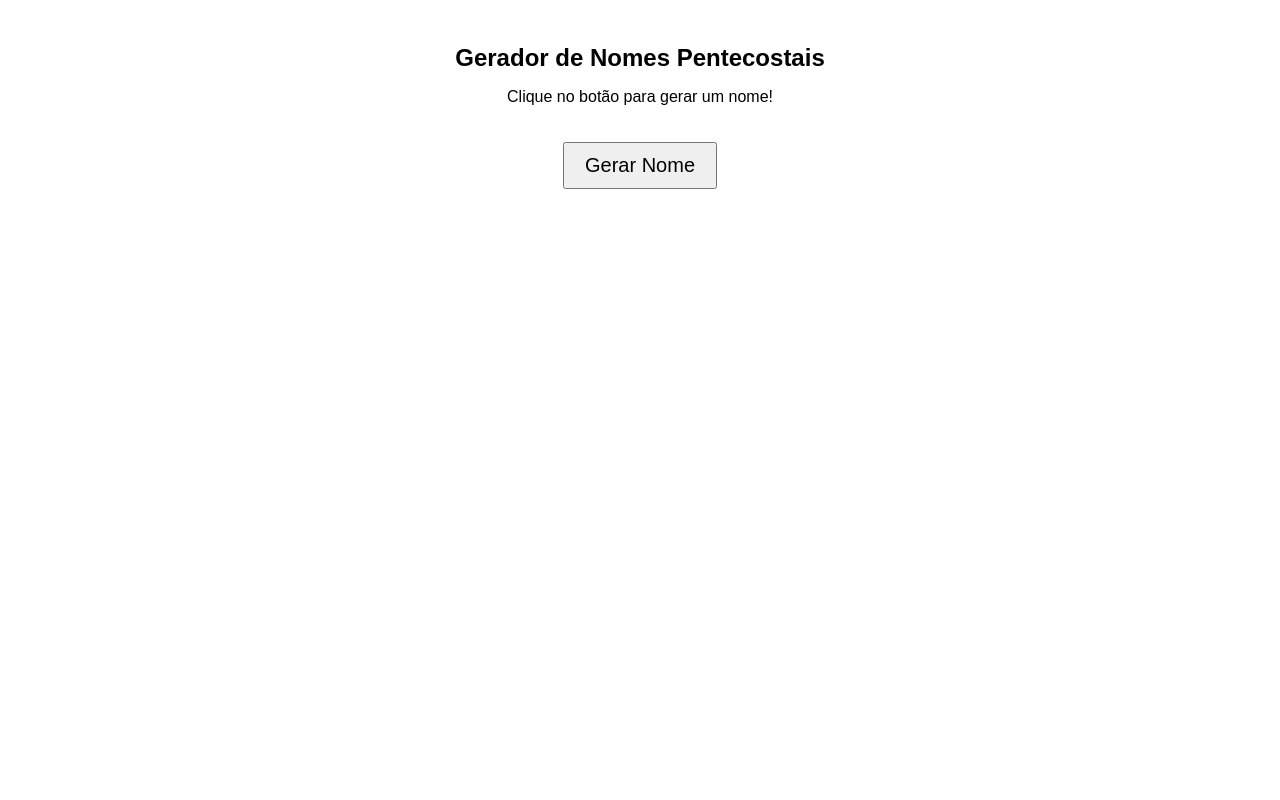
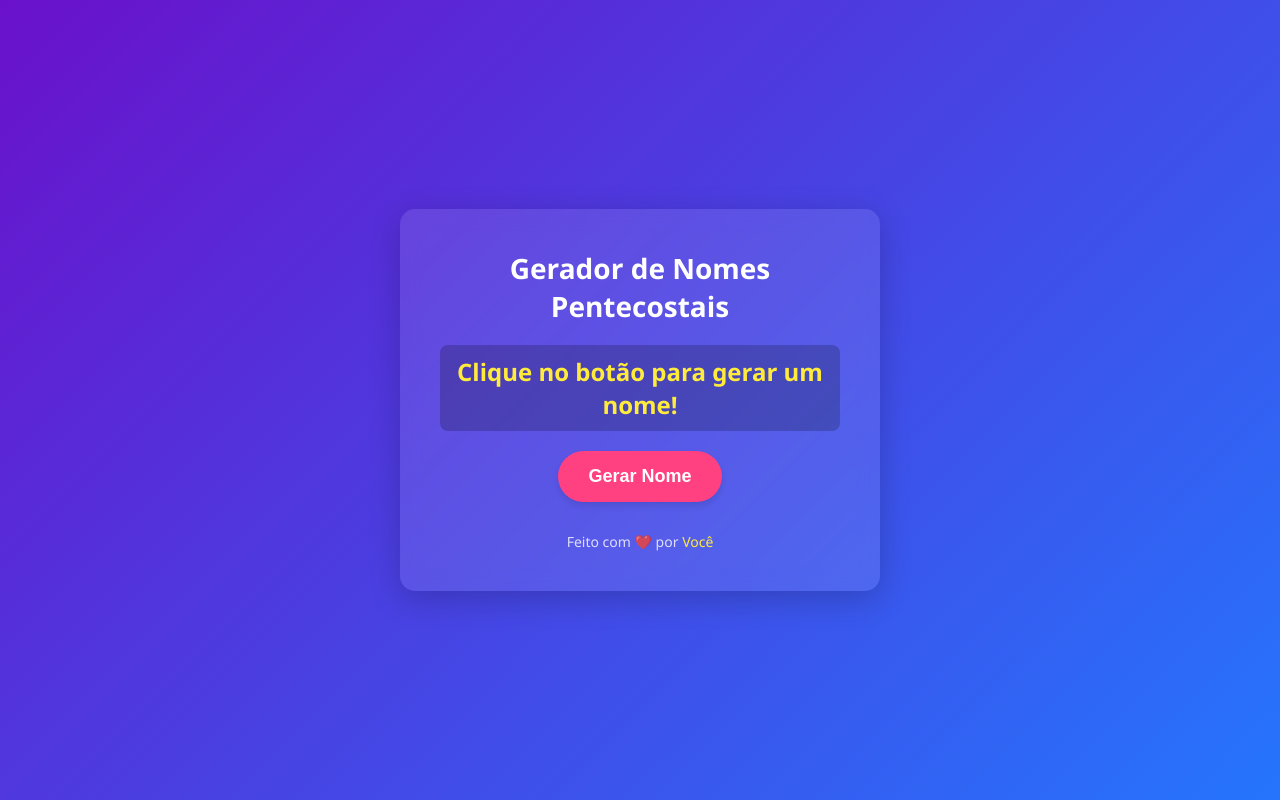
Before and after one commit to Gomes-JP/labaxurias, a plain HTML site: page index.html in a window 1280 px wide. Drawn offline with Linux system fonts and the light colour scheme.

Commit message:
Page layout

```diff
--- a/index.html
+++ b/index.html
@@ -5,25 +5,98 @@
     <meta name="viewport" content="width=device-width, initial-scale=1.0">
     <title>Gerador de Nomes Pentecostais</title>
     <style>
+        /* Reset básico */
+        body, h1, p, button {
+            margin: 0;
+            padding: 0;
+            box-sizing: border-box;
+        }
+
         body {
-            font-family: Arial, sans-serif;
+            font-family: 'Segoe UI', Tahoma, Geneva, Verdana, sans-serif;
+            background: linear-gradient(135deg, #6a11cb, #2575fc);
+            color: #fff;
+            display: flex;
+            justify-content: center;
+            align-items: center;
+            height: 100vh;
             text-align: center;
             padding: 20px;
         }
+
+        .container {
+            background: rgba(255, 255, 255, 0.1);
+            backdrop-filter: blur(10px);
+            border-radius: 15px;
+            padding: 40px;
+            box-shadow: 0 8px 32px rgba(0, 0, 0, 0.2);
+            max-width: 400px;
+            width: 100%;
+        }
+
         h1 {
+            font-size: 28px;
+            margin-bottom: 20px;
+            font-weight: 600;
+        }
+
+        #nomeGerado {
             font-size: 24px;
+            font-weight: bold;
+            margin: 20px 0;
+            color: #ffeb3b;
+            background: rgba(0, 0, 0, 0.2);
+            padding: 10px;
+            border-radius: 8px;
         }
+
         button {
-            font-size: 20px;
-            padding: 10px 20px;
-            margin-top: 20px;
+            background: #ff4081;
+            color: #fff;
+            border: none;
+            padding: 15px 30px;
+            font-size: 18px;
+            font-weight: 600;
+            border-radius: 50px;
+            cursor: pointer;
+            transition: background 0.3s ease, transform 0.2s ease;
+            box-shadow: 0 4px 6px rgba(0, 0, 0, 0.1);
+        }
+
+        button:hover {
+            background: #e91e63;
+            transform: translateY(-2px);
+        }
+
+        button:active {
+            transform: translateY(0);
+        }
+
+        footer {
+            margin-top: 30px;
+            font-size: 14px;
+            color: rgba(255, 255, 255, 0.8);
+        }
+
+        footer a {
+            color: #ffeb3b;
+            text-decoration: none;
+        }
+
+        footer a:hover {
+            text-decoration: underline;
         }
     </style>
 </head>
 <body>
-    <h1>Gerador de Nomes Pentecostais</h1>
-    <p id="nomeGerado">Clique no botão para gerar um nome!</p>
-    <button onclick="gerarNome()">Gerar Nome</button>
+    <div class="container">
+        <h1>Gerador de Nomes Pentecostais</h1>
+        <p id="nomeGerado">Clique no botão para gerar um nome!</p>
+        <button onclick="gerarNome()">Gerar Nome</button>
+        <footer>
+            Feito com ❤️ por <a href="#" target="_blank">Você</a>
+        </footer>
+    </div>
 
     <script>
         const primeiraParte = ["Labareda", "Marreta", "Espada", "Trovão", "Fogo", "Glória", "Poder", "Voz", "Luz", "Cajado"];
```
